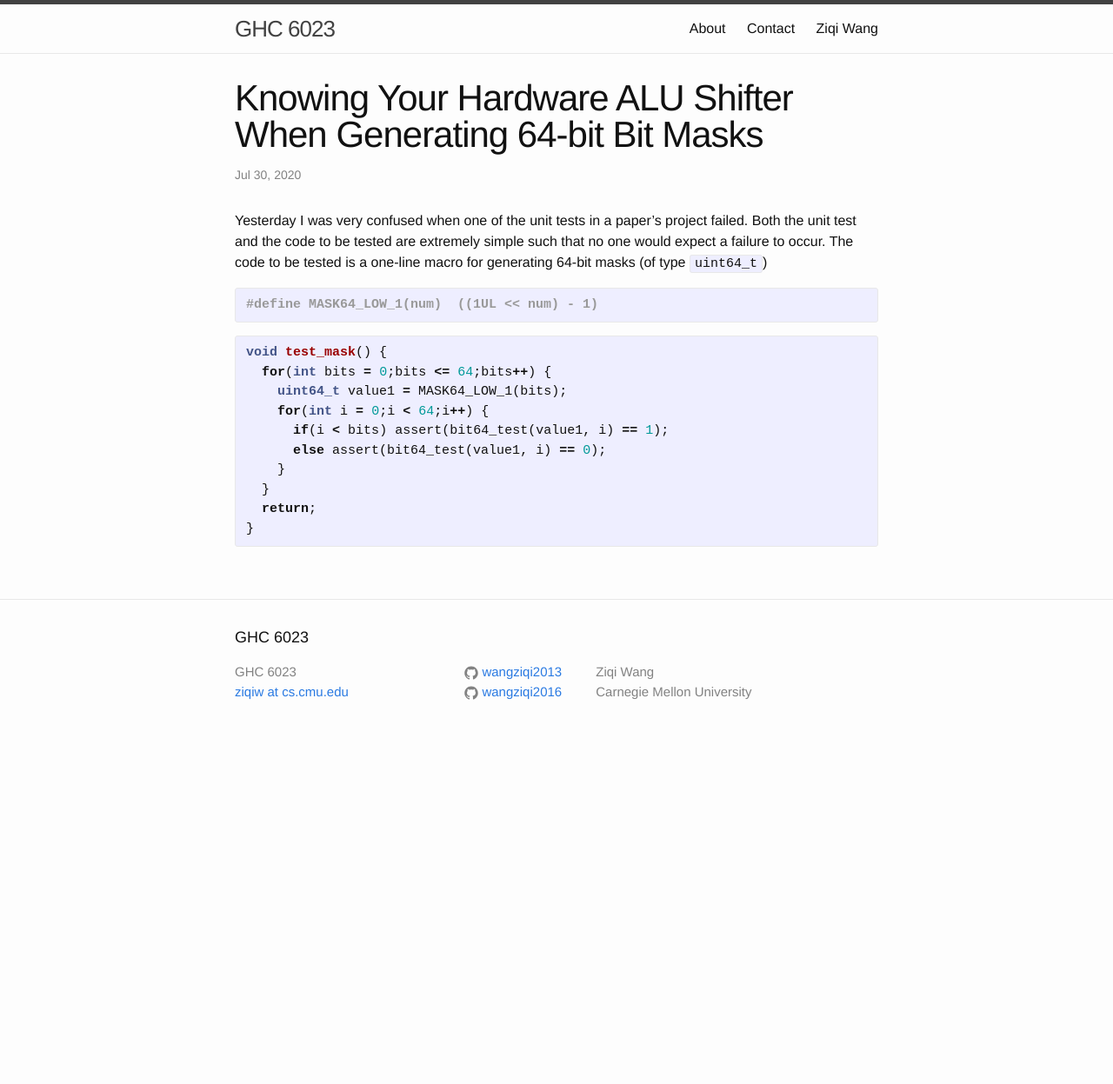
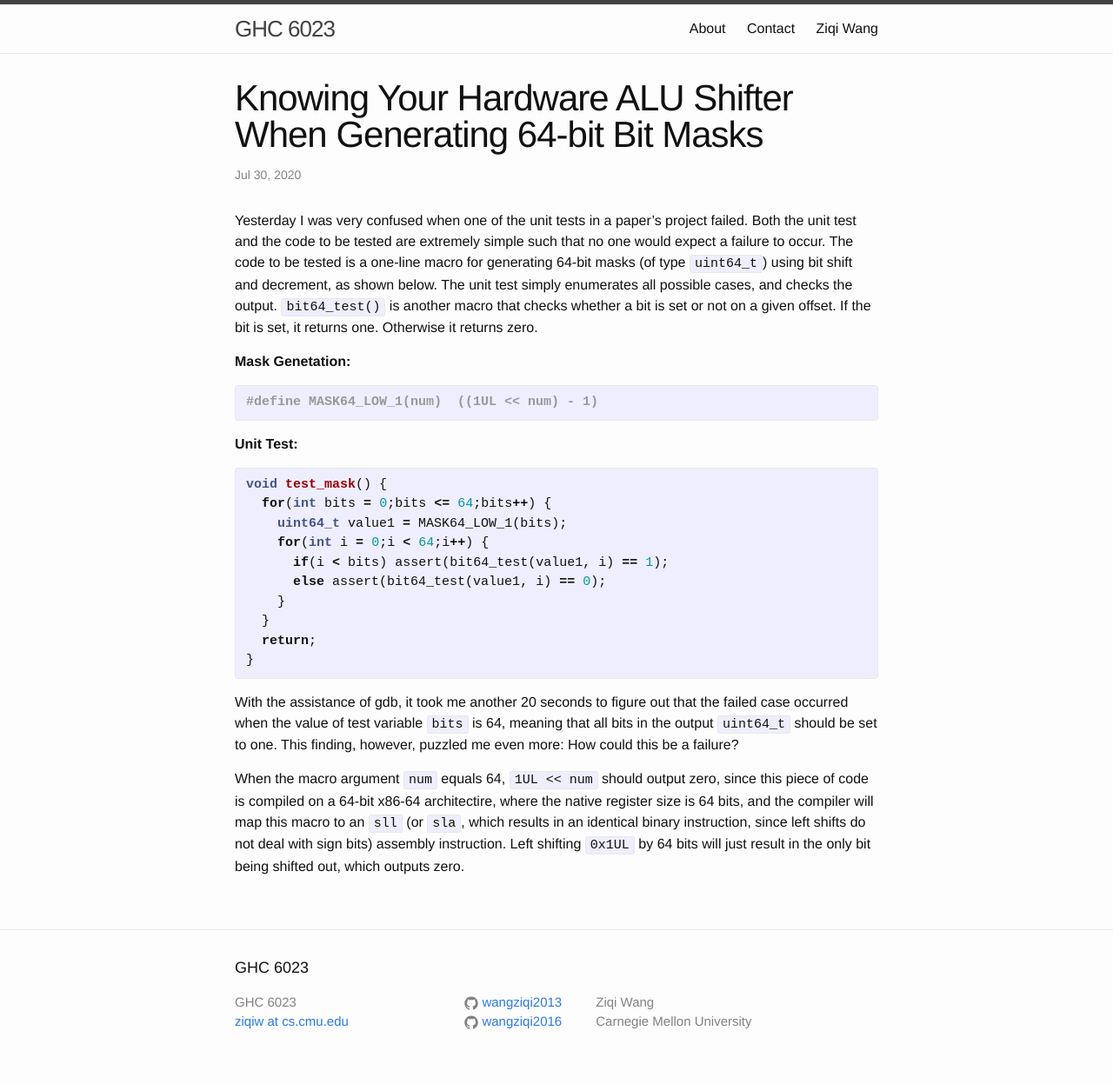
Before and after one commit to wangziqi2013/wangziqi2013.github.io, a Jekyll site: the page built from _posts/2020-07-30-tricky-code-for-64-bit-mask.markdown, in a window 1280 px wide. Shown: the whole page at 87% size. Built offline with Jekyll 4.4.1, drawn with Linux system fonts in a browser that asks for light colours; before the commit the page ends 900 px from its top, so only the background shows below that.

Commit message:
Adding sll

```diff
--- a/_posts/2020-07-30-tricky-code-for-64-bit-mask.markdown
+++ b/_posts/2020-07-30-tricky-code-for-64-bit-mask.markdown
@@ -8,12 +8,17 @@ ontop: false
 
 Yesterday I was very confused when one of the unit tests in a paper's project failed. Both the unit test and the code to
 be tested are extremely simple such that no one would expect a failure to occur.
-The code to be tested is a one-line macro for generating 64-bit masks (of type `uint64_t`)
+The code to be tested is a one-line macro for generating 64-bit masks (of type `uint64_t`) using bit shift and decrement,
+as shown below. The unit test simply enumerates all possible cases, and checks the output. `bit64_test()` is another
+macro that checks whether a bit is set or not on a given offset. If the bit is set, it returns one. Otherwise it returns
+zero.
 
+**Mask Genetation:**
 {% highlight C %}
 #define MASK64_LOW_1(num)  ((1UL << num) - 1)
 {% endhighlight %}
 
+**Unit Test:**
 {% highlight C %}
 void test_mask() {
   for(int bits = 0;bits <= 64;bits++) {
@@ -26,3 +31,13 @@ void test_mask() {
   return;
 }
 {% endhighlight %}
+
+With the assistance of gdb, it took me another 20 seconds to figure out that the failed case occurred when the value of
+test variable `bits` is 64, meaning that all bits in the output `uint64_t` should be set to one.
+This finding, however, puzzled me even more: How could this be a failure?
+
+When the macro argument `num` equals 64, `1UL << num` should output zero, since this piece of code is compiled on a
+64-bit x86-64 architectire, where the native register size is 64 bits, and the compiler will map this macro to
+an `sll` (or `sla`, which results in an identical binary instruction, since left shifts do not deal with sign bits)
+assembly instruction. Left shifting `0x1UL` by 64 bits will just result in the only bit being shifted out, which
+outputs zero.
```
